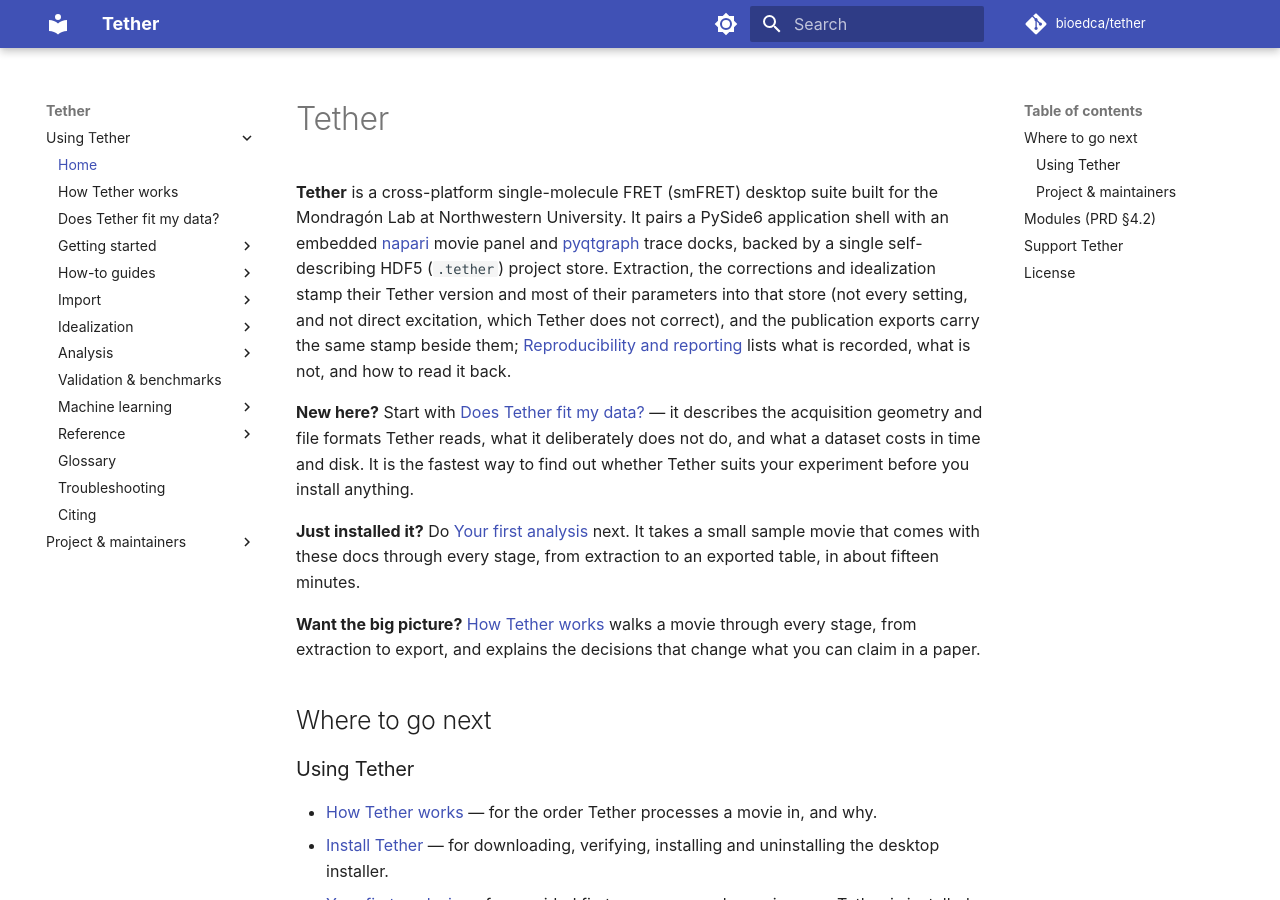
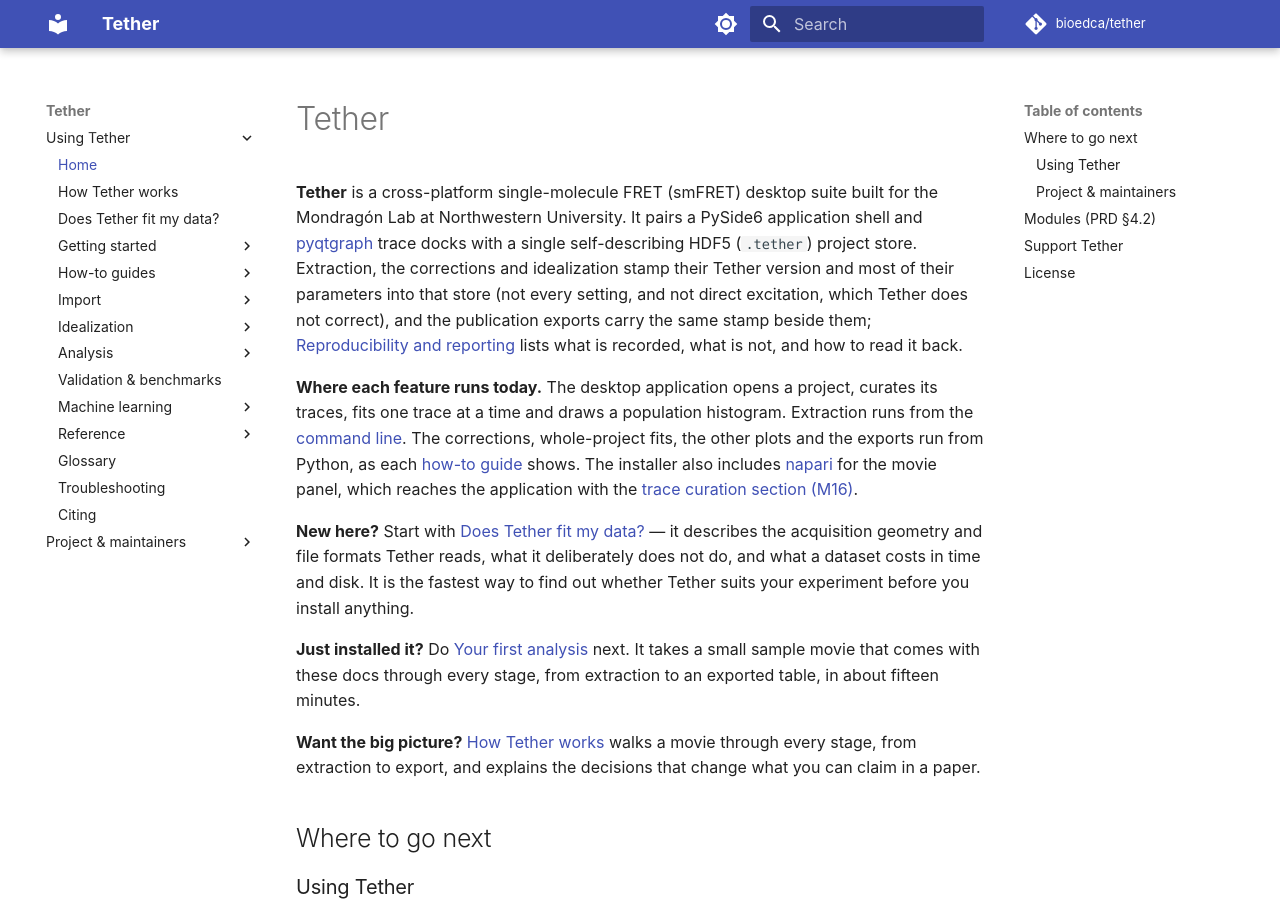
Before and after one commit to bioedca/tether, an MkDocs documentation site: the page built from docs/index.md, in a window 1280 px wide and 900 px high. Built offline with MkDocs 1.6.1 and Material for MkDocs 9.7.7, drawn with Linux system fonts in a browser that asks for light colours; comment, search, counter and statistics services are not loaded; the version menu is left out.

Commit message:
docs(readme): say where each feature runs today (#667)
The README said extraction, curation, corrections, idealization and analysis
were all in the application, and the README, landing page and packaging page
described an embedded napari movie panel the shell does not embed.

Sort the README's feature list into what the application does today, what
runs from the command line, what runs from Python, and what is not in Tether
yet, with each planned feature linked to its issue or milestone. Correct the
landing page and the packaging page to match.

Add tests/test_docs_feature_claims.py, which binds each README entry to what
src/tether/gui imports and fails in either direction: a feature listed in the
application that the GUI does not import, or a planned feature that the GUI
now imports and whose README entry was not moved.

```diff
--- a/docs/index.md
+++ b/docs/index.md
@@ -1,14 +1,20 @@
 # Tether
 
 **Tether** is a cross-platform single-molecule FRET (smFRET) desktop suite built for the
-Mondragón Lab at Northwestern University. It pairs a PySide6 application shell with an
-embedded [napari](https://napari.org) movie panel and [pyqtgraph](https://www.pyqtgraph.org)
-trace docks, backed by a single self-describing HDF5 (`.tether`) project store. Extraction, the
-corrections and idealization stamp their Tether version and most of their parameters into
-that store (not every setting, and not direct excitation, which Tether does not correct), and
-the publication exports carry the same stamp beside them;
-[Reproducibility and reporting](reproducibility.md) lists what is recorded, what is not,
-and how to read it back.
+Mondragón Lab at Northwestern University. It pairs a PySide6 application shell and
+[pyqtgraph](https://www.pyqtgraph.org) trace docks with a single self-describing HDF5
+(`.tether`) project store. Extraction, the corrections and idealization stamp their Tether
+version and most of their parameters into that store (not every setting, and not direct
+excitation, which Tether does not correct), and the publication exports carry the same stamp
+beside them; [Reproducibility and reporting](reproducibility.md) lists what is recorded, what
+is not, and how to read it back.
+
+**Where each feature runs today.** The desktop application opens a project, curates its
+traces, fits one trace at a time and draws a population histogram. Extraction runs from the
+[command line](cli.md). The corrections, whole-project fits, the other plots and the exports
+run from Python, as each [how-to guide](#using-tether) shows. The installer also includes
+[napari](https://napari.org) for the movie panel, which reaches the application with the
+[trace curation section (M16)](https://github.com/bioedca/tether/milestone/18).
 
 **New here?** Start with [Does Tether fit my data?](compatibility.md) — it describes the
 acquisition geometry and file formats Tether reads, what it deliberately does not do, and
```
Also changed, not shown: README.md (+72 -20 lines), docs/packaging.md (+8 -5 lines), 1 other file.
